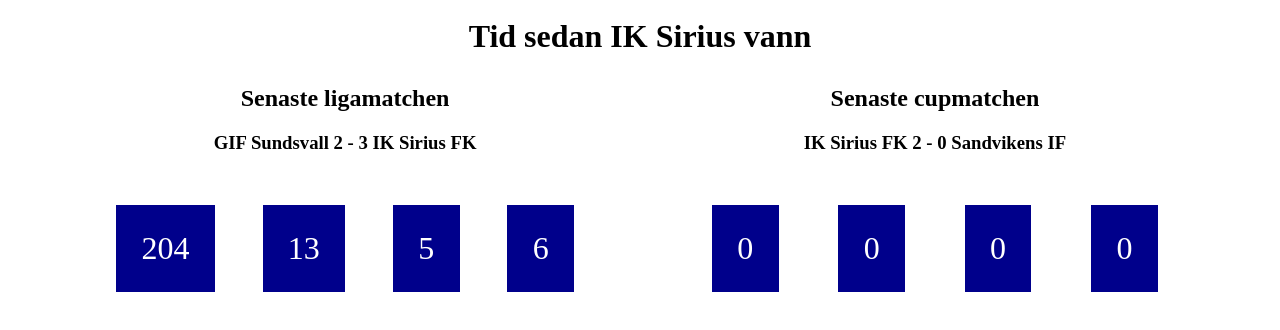
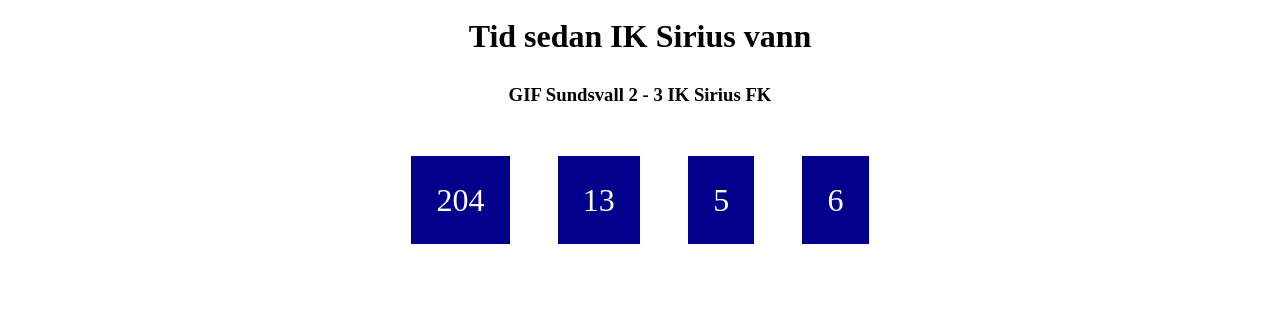
Before and after one commit to fryn4538/sirius-counter, a plain HTML site: page index.html in a window 1280 px wide. Drawn offline with Linux system fonts and the light colour scheme.

Commit message:
Update index.html

```diff
--- a/index.html
+++ b/index.html
@@ -10,7 +10,6 @@
         <h1>Tid sedan IK Sirius vann</h1>
         <div class="wrapper">
             <div class="wrap-mid">
-                <h2>Senaste ligamatchen</h2>
                 <h3 id="league">Unknown</h3>
                 <div class="div-wrap">
                     <p id="dL">0</p>
@@ -19,18 +18,6 @@
                     <p id="sL">0</p>
                 </div>
             </div>
-
-            <div class="wrap-mid">
-                <h2>Senaste cupmatchen</h2>
-                <h3 id="cup">IK Sirius FK 2 - 0 Sandvikens IF</h3>
-                <div class="div-wrap">
-                    <p id="dC">0</p>
-                    <p id="hC">0</p>
-                    <p id="mC">0</p>
-                    <p id="sC">0</p>
-                </div>
-            </div>
-
         </div>
 
 
```
